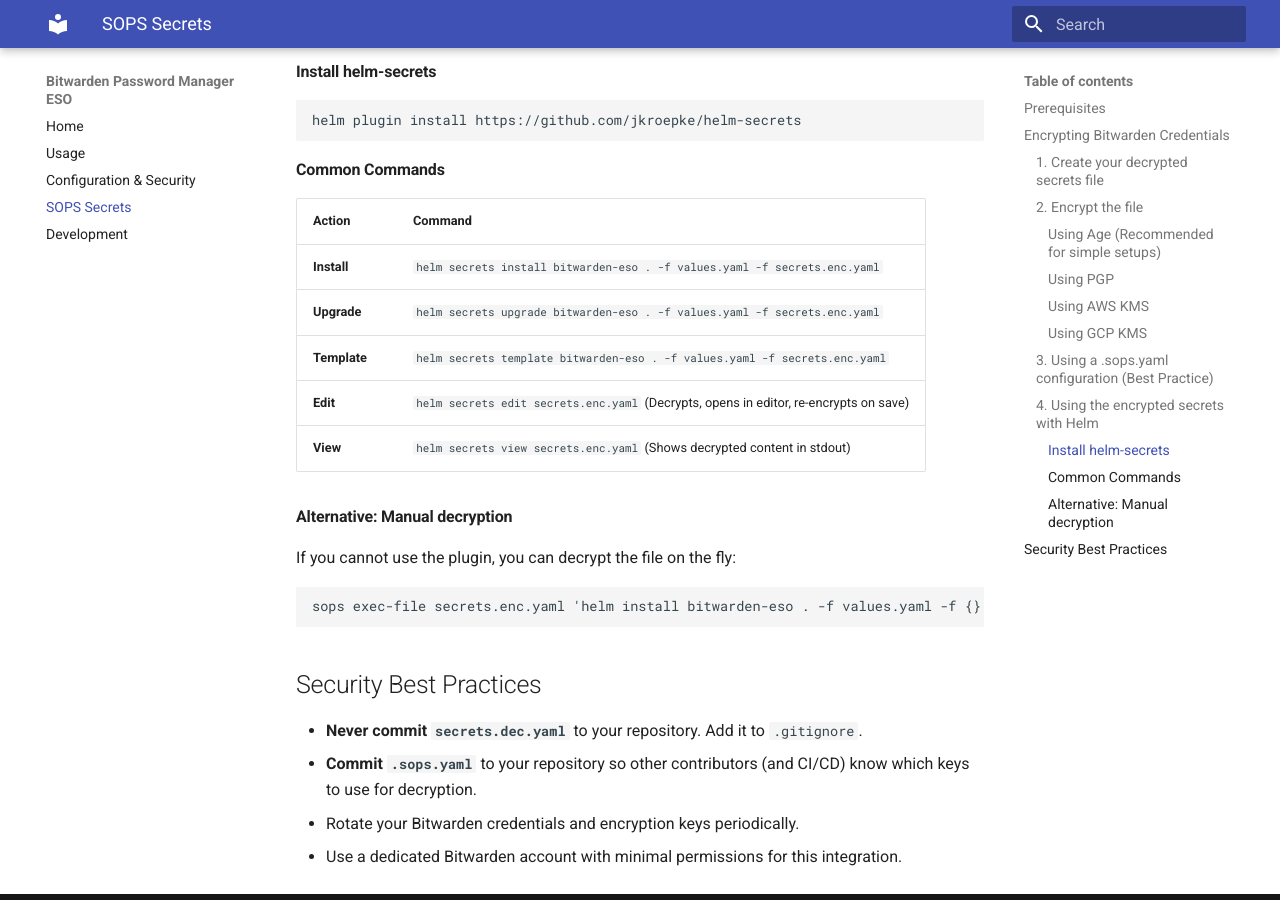
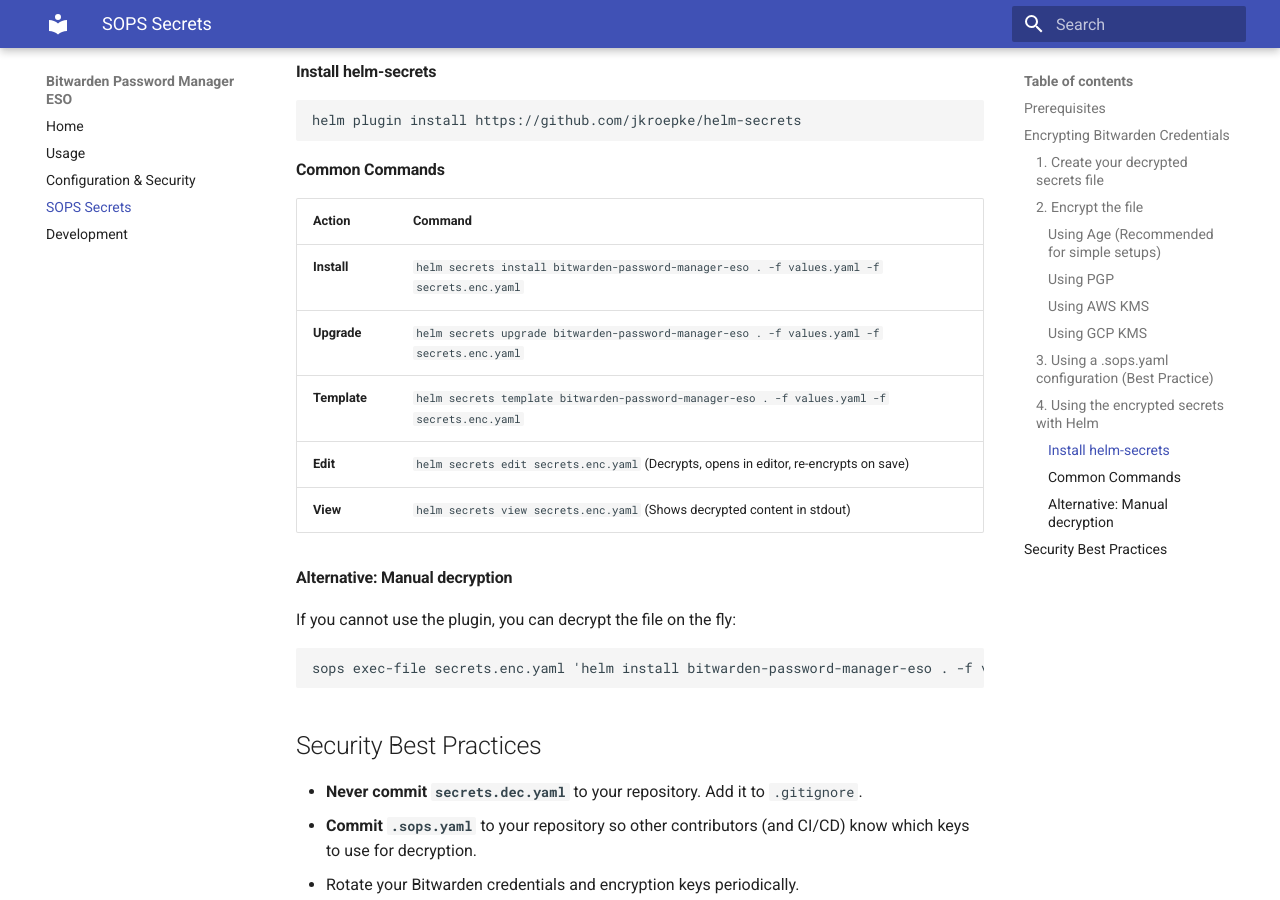
Before and after one commit to user-cube/bitwarden-password-manager-eso, an MkDocs documentation site: the page built from docs/sops-secrets.md, in a window 1280 px wide and 900 px high, scrolled down 1816 px. Built offline with MkDocs 1.6.1 and Material for MkDocs 9.7.7, drawn with Linux system fonts in a browser that asks for light colours.

Commit message:
feat: rename

````diff
--- a/Chart.yaml
+++ b/Chart.yaml
@@ -1,5 +1,5 @@
 apiVersion: v2
-name: bitwarden-eso
+name: bitwarden-password-manager-eso
 description: Bitwarden CLI + ClusterSecretStore for External Secrets Operator
 type: application
 version: 1.1.3
--- a/docs/sops-secrets.md
+++ b/docs/sops-secrets.md
@@ -84,9 +84,9 @@ helm plugin install https://github.com/jkroepke/helm-secrets
 
 | Action | Command |
 | :--- | :--- |
-| **Install** | `helm secrets install bitwarden-eso . -f values.yaml -f secrets.enc.yaml` |
-| **Upgrade** | `helm secrets upgrade bitwarden-eso . -f values.yaml -f secrets.enc.yaml` |
-| **Template** | `helm secrets template bitwarden-eso . -f values.yaml -f secrets.enc.yaml` |
+| **Install** | `helm secrets install bitwarden-password-manager-eso . -f values.yaml -f secrets.enc.yaml` |
+| **Upgrade** | `helm secrets upgrade bitwarden-password-manager-eso . -f values.yaml -f secrets.enc.yaml` |
+| **Template** | `helm secrets template bitwarden-password-manager-eso . -f values.yaml -f secrets.enc.yaml` |
 | **Edit** | `helm secrets edit secrets.enc.yaml` (Decrypts, opens in editor, re-encrypts on save) |
 | **View** | `helm secrets view secrets.enc.yaml` (Shows decrypted content in stdout) |
 
@@ -95,7 +95,7 @@ helm plugin install https://github.com/jkroepke/helm-secrets
 If you cannot use the plugin, you can decrypt the file on the fly:
 
 ```bash
-sops exec-file secrets.enc.yaml 'helm install bitwarden-eso . -f values.yaml -f {}'
+sops exec-file secrets.enc.yaml 'helm install bitwarden-password-manager-eso . -f values.yaml -f {}'
 ```
 
 ## Security Best Practices
````
Also changed, not shown: README.md (+1 -1 lines), 8 other files.
